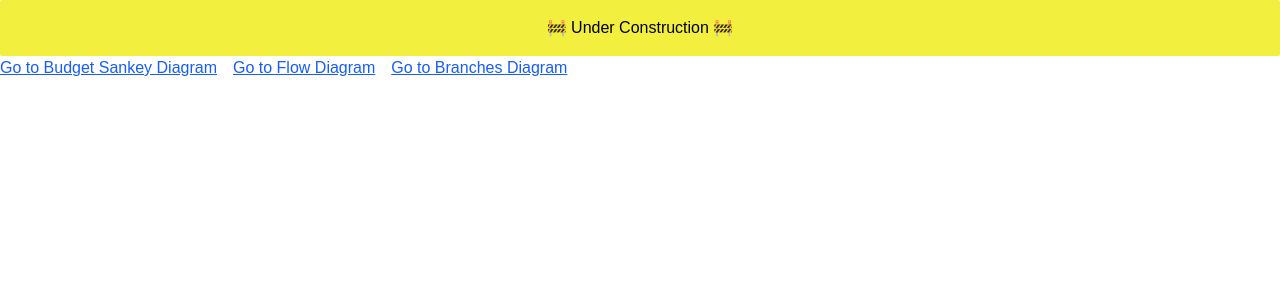
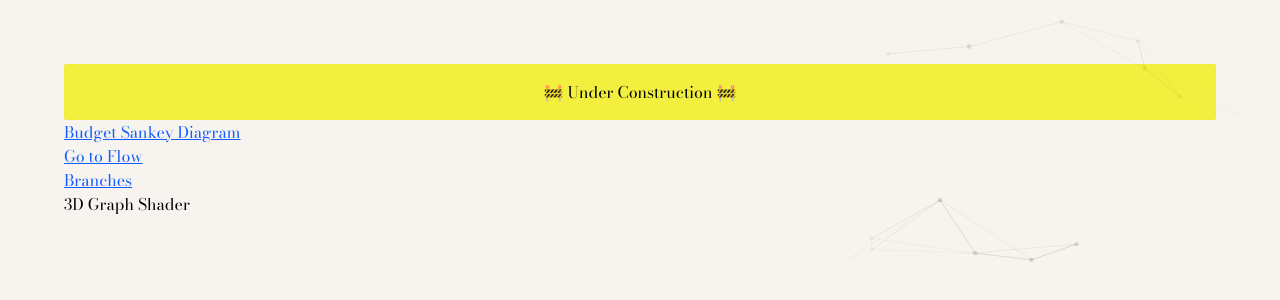
Before and after one commit to LoganTylerPatterson/next-logan-patterson, a Next.js app: page / in a window 1280 px wide. Shown: the top 300 px of the page. Built offline with nearby package versions, Linux system fonts and the light colour scheme.

Commit message:
created particle graph

```diff
--- /dev/null
+++ b/app/2026/page.jsx
@@ -0,0 +1,20 @@
+import ParticleNetwork from "@/components/ParticleNetwork/ParticleNetwork";
+
+export function Home() {
+  return (
+  <div>
+    <ParticleNetwork />
+    <p>Hi, I'm Logan Patterson</p>
+      <p> Building Interactive Experiences</p>
+      <hr></hr>
+      <p>
+        I am a software engineer passionate about creating applications that go
+        beyond the ordinary. And most importantly, with a splash of whimsy.
+      </p>
+      <p>About Me</p>
+      <p>Expiraments</p>
+    </div>
+  );
+}
+
+export default Home;
--- a/app/globals.css
+++ b/app/globals.css
@@ -1,16 +1,67 @@
 @import "tailwindcss";
 
-body {
-  font-family: Arial, Helvetica, sans-serif;
-  -webkit-font-smoothing: antialiased;
-  -moz-osx-font-smoothing: grayscale;
-}
+/* ===== CSS Reset ===== */
 
+/* 1. Use a more-intuitive box-sizing model */
 *, *::before, *::after {
   box-sizing: border-box;
 }
 
+/* 2. Remove default margin */
+*:not(dialog) {
+  margin: 0;
+}
 
-/* purple-color: #a020f0 */
-/* white-color: #f5e7fd */
-/* dark-grey: #3b3b3b */
+/* 3. Enable keyword animations */
+@media (prefers-reduced-motion: no-preference) {
+  html {
+    interpolate-size: allow-keywords;
+  }
+}
+
+body {
+  /* 4. Add accessible line-height */
+  line-height: 1.5;
+  /* 5. Improve text rendering */
+  -webkit-font-smoothing: antialiased;
+  -moz-osx-font-smoothing: grayscale;
+  font-family: var(--font-family-serif)
+}
+
+/* 6. Improve media defaults */
+img, picture, video, canvas, svg {
+  display: block;
+  max-width: 100%;
+}
+
+/* 7. Inherit fonts for form controls */
+input, button, textarea, select {
+  font: inherit;
+}
+
+/* 8. Avoid text overflows */
+p, h1, h2, h3, h4, h5, h6 {
+  overflow-wrap: break-word;
+}
+
+/* 9. Improve line wrapping */
+p {
+  text-wrap: pretty;
+}
+h1, h2, h3, h4, h5, h6 {
+  text-wrap: balance;
+}
+
+/*
+  10. Create a root stacking context
+*/
+#root, #__next {
+  isolation: isolate;
+}
+
+/* ===== Custom Styles ===== */
+:root {
+  --off-white: #f7f4ef;
+  --font-family-serif: 'Bodoni Moda', serif;
+  background: var(--off-white);
+}
--- a/app/layout.js
+++ /dev/null
@@ -1,27 +0,0 @@
-import { Geist, Geist_Mono } from "next/font/google";
-import "./globals.css";
-
-const geistSans = Geist({
-  variable: "--font-geist-sans",
-  subsets: ["latin"],
-});
-
-const geistMono = Geist_Mono({
-  variable: "--font-geist-mono",
-  subsets: ["latin"],
-});
-
-export const metadata = {
-  title: "Create Next App",
-  description: "Generated by create next app",
-};
-
-export default function RootLayout({ children }) {
-  return (
-    <html lang="en">
-      <body className={`${geistSans.variable} ${geistMono.variable}`}>
-        {children}
-      </body>
-    </html>
-  );
-}
--- a/app/layout.jsx
+++ b/app/layout.jsx
@@ -1,10 +1,5 @@
-import { Roboto } from "next/font/google";
+import '@fontsource/bodoni-moda';
 import "./globals.css";
-
-const roboto = Roboto({
-  weight: ["400", "700"],
-  subsets: ["latin"],
-});
 
 export const metadata = {
   title: "Logan Patterson",
@@ -16,7 +11,7 @@ export default function RootLayout({
 }) {
   return (
     <html lang="en">
-      <body className={roboto.className}>{children}</body>
+      <body>{children}</body>
     </html>
   );
 }
--- a/app/page.jsx
+++ b/app/page.jsx
@@ -1,22 +1,38 @@
+'use client'
+import React from "react";
 import Link from "next/link";
 import { Banner } from "../components/Banner/Banner";
+import ParticleNetwork from "@/components/ParticleNetwork/ParticleNetwork";
 
 export default function Home() {
+  const linkItemCSS = "";
 
   return (
-    <main>
-      <Banner type="warning">
-        🚧 Under Construction 🚧
-      </Banner>
+    <main className="p-16">
+      <Banner type="warning" className="-mx-16">🚧 Under Construction 🚧</Banner>
+      <nav className="flex space-between">
+        <ul>
+          <li>
             <Link href="/sankey" className="text-blue-600 underline">
-        Go to Budget Sankey Diagram
+              Budget Sankey Diagram
             </Link>
+          </li>
+          <li>
             <Link href="/flow" className="text-blue-600 underline ml-4">
-        Go to Flow Diagram
+              Go to Flow
             </Link>
+          </li>
+          <li>
             <Link href="/branches" className="text-blue-600 underline ml-4">
-        Go to Branches Diagram
+              Branches
             </Link>
+          </li>
+          <li>
+            <a href="https://graph-six-rho.vercel.app/">3D Graph Shader</a>
+          </li>
+        </ul>
+      </nav>
+      <ParticleNetwork />
     </main>
   );
 }
--- /dev/null
+++ b/components/ParticleNetwork/ParticleNetwork.jsx
@@ -0,0 +1,109 @@
+"use client";
+import { useEffect, useRef } from "react";
+
+export default function ParticleNetwork() {
+  const canvasRef = useRef(null);
+
+  useEffect(() => {
+    const canvas = canvasRef.current;
+    const ctx = canvas.getContext("2d");
+    const container = canvas.parentElement;
+
+    let width = canvas.width = container.clientWidth;
+    let height = canvas.height = container.clientHeight;
+
+    const PARTICLE_COUNT = 45;
+    const CONNECT_DISTANCE = 140;
+
+    // The radius where particles + lines become visible
+    let RADIUS = width * 0.15; // 15% of page width
+
+    // Animated focal point that moves slowly across the screen
+    let time = 0;
+    const SPEED = 0.0005; // How fast the point moves
+
+    const particles = Array.from({ length: PARTICLE_COUNT }, () => ({
+      x: Math.random() * width,
+      y: Math.random() * height,
+      vx: (Math.random() - 0.5) * 0.7,
+      vy: (Math.random() - 0.5) * 0.7,
+    }));
+
+    function draw() {
+      time += SPEED;
+
+      // Move the focal point in a smooth pattern across the canvas
+      const focalX = width * 0.5 + Math.cos(time) * width * 0.3;
+      const focalY = height * 0.5 + Math.sin(time * 0.7) * height * 0.3;
+      ctx.clearRect(0, 0, width, height);
+
+      particles.forEach((p) => {
+        const dx = p.x - focalX;
+        const dy = p.y - focalY;
+        const dToFocal = Math.sqrt(dx * dx + dy * dy);
+
+        // Only render particles close to focal point
+        if (dToFocal < RADIUS) {
+          const opacity = 1 - dToFocal / RADIUS;
+
+          // Draw the particle
+          ctx.fillStyle = `rgba(80, 60, 40, ${0.4 * opacity})`;
+          ctx.beginPath();
+          ctx.arc(p.x, p.y, 2.2, 0, Math.PI * 2);
+          ctx.fill();
+
+          // Connect lines to nearby particles
+          particles.forEach((other) => {
+            const dx2 = p.x - other.x;
+            const dy2 = p.y - other.y;
+            const dist = Math.sqrt(dx2 * dx2 + dy2 * dy2);
+
+            if (dist < CONNECT_DISTANCE && dToFocal < RADIUS) {
+              ctx.strokeStyle = `rgba(80, 60, 40, ${
+                (1 - dist / CONNECT_DISTANCE) * opacity * 0.3
+              })`;
+              ctx.lineWidth = 1;
+              ctx.beginPath();
+              ctx.moveTo(p.x, p.y);
+              ctx.lineTo(other.x, other.y);
+              ctx.stroke();
+            }
+          });
+        }
+
+        // Move particle
+        p.x += p.vx;
+        p.y += p.vy;
+
+        if (p.x < 0 || p.x > width) p.vx *= -1;
+        if (p.y < 0 || p.y > height) p.vy *= -1;
+      });
+
+      requestAnimationFrame(draw);
+    }
+
+    draw();
+
+    const handleResize = () => {
+      width = canvas.width = container.clientWidth;
+      height = canvas.height = container.clientHeight;
+      RADIUS = width * 0.15;
+    };
+
+    window.addEventListener("resize", handleResize);
+
+    return () => {
+      window.removeEventListener("resize", handleResize);
+    };
+  }, []);
+
+  return (
+    <canvas
+      ref={canvasRef}
+      style={{
+        position: "absolute",
+        inset: 0,
+      }}
+    />
+  );
+}
--- a/package.json
+++ b/package.json
@@ -10,6 +10,7 @@
     "deploy": "vercel --prod"
   },
   "dependencies": {
+    "@fontsource/bodoni-moda": "^5.2.7",
     "@react-three/drei": "^10.7.7",
     "@react-three/fiber": "^9.4.0",
     "@react-three/postprocessing": "^3.0.4",
```
Also changed, not shown: 1 other file (tests, documents, lock files or other folders). Lines whose indentation alone changed are shown as unchanged.
